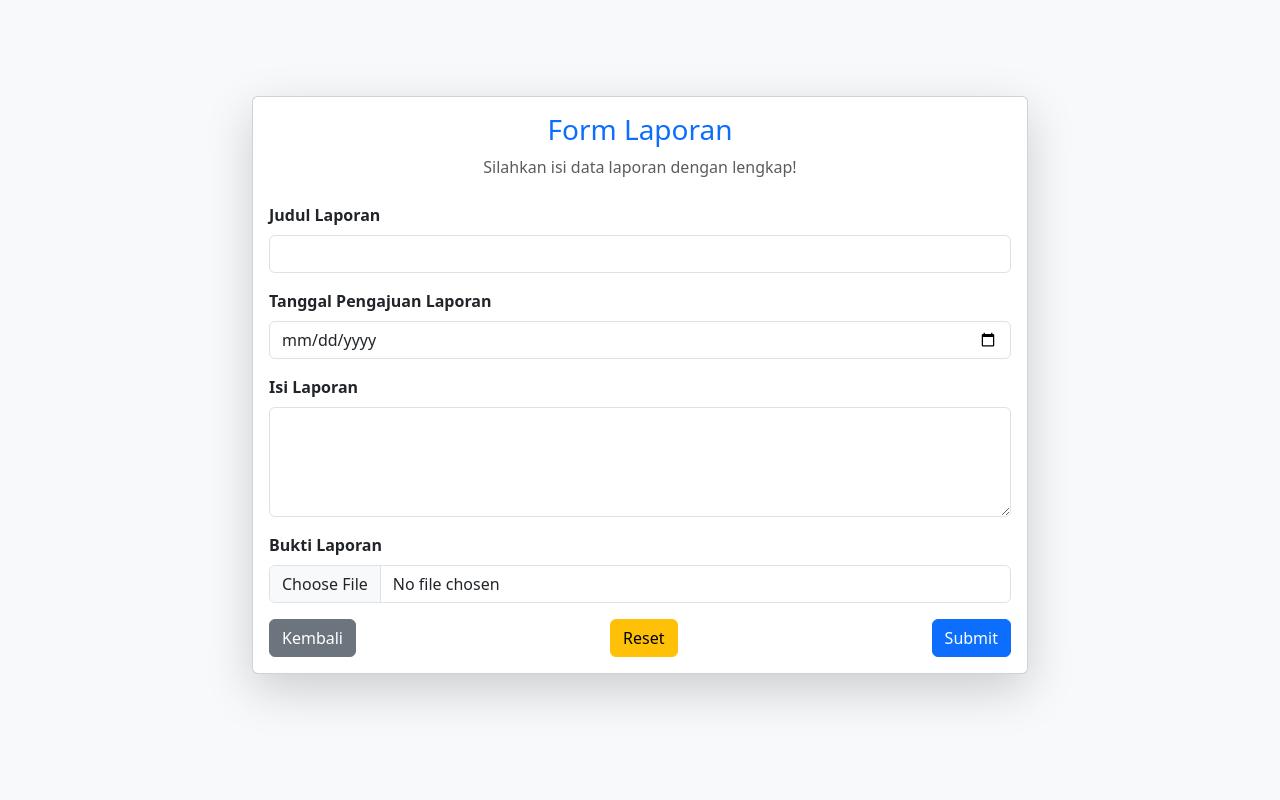
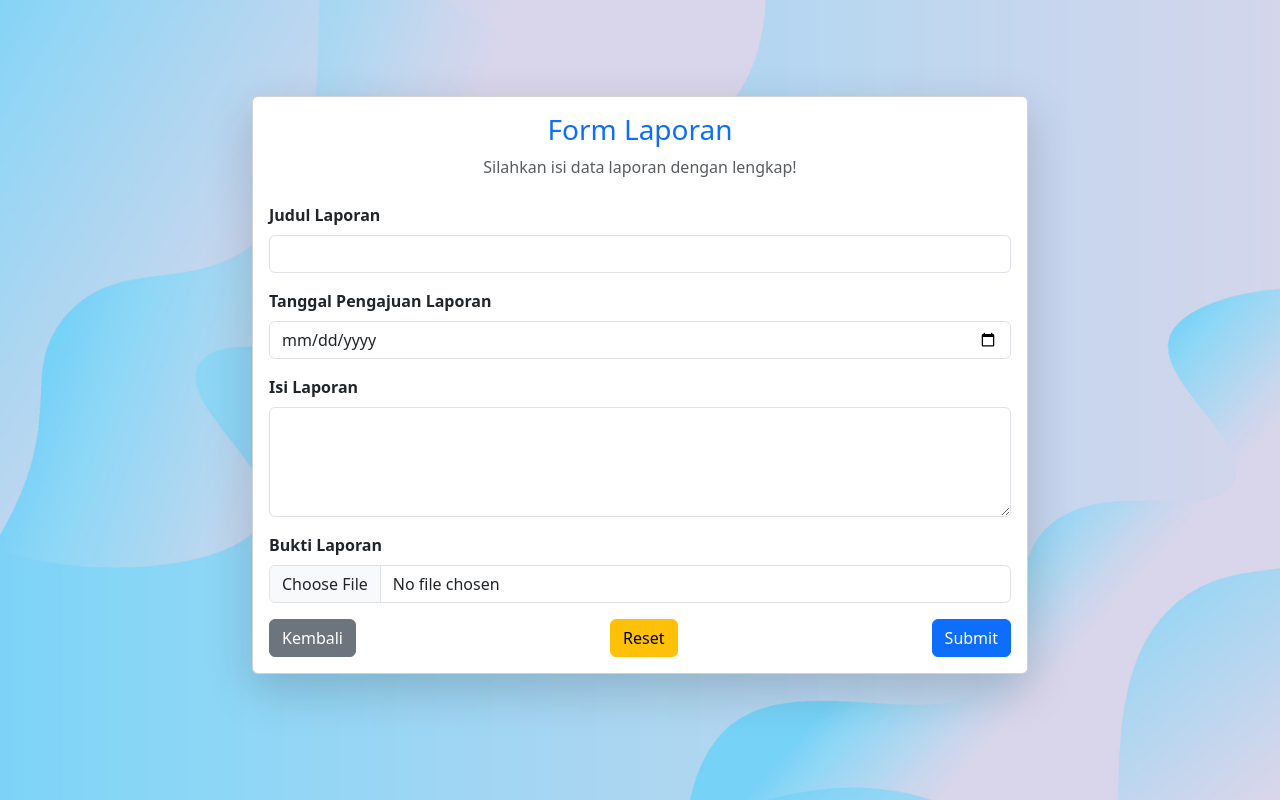
Before and after one commit to Alphabloo7/Projek-Web-Galangdana, a PHP site: page /laporan.php in a window 1280 px wide. Run offline with PHP 8.4, Linux system fonts and the light colour scheme.

Commit message:
update laporan

```diff
--- a/Tugas5_A_GalangDana/laporan.php
+++ b/Tugas5_A_GalangDana/laporan.php
@@ -1,14 +1,5 @@
 <?php
-/* ------- CEK LOGIN lebih dulu -------
-session_start();                       // wajib panggil session dulu
-
-if (!isset($_SESSION['id_user'])) {    // belum login? lempar ke halaman login
-    header("Location: login.php");
-    exit;
-}
-
-/* (opsional) kalau mau tampilkan nama user di halaman
-$namaUser = $_SESSION['nama_user'] ?? 'User'; */
+session_start();
 ?>
 <!DOCTYPE html>
 <html lang="id">
@@ -18,6 +9,17 @@ $namaUser = $_SESSION['nama_user'] ?? 'User'; */
   <meta name="viewport" content="width=device-width, initial-scale=1">
   <title>Form Laporan</title>
   <link href="https://cdn.jsdelivr.net/npm/bootstrap@5.3.0/dist/css/bootstrap.min.css" rel="stylesheet">
+   <style>
+    body {
+        background-image: url('images/bg6.jpg');
+        background-repeat: no-repeat;
+        background-position: center center;
+        background-size: cover;
+        background-attachment: fixed;
+        min-height: 100vh;
+        padding-bottom: 50px;
+    }
+    </style>
 </head>
 
 <body class="bg-light py-5">
@@ -47,7 +49,7 @@ $namaUser = $_SESSION['nama_user'] ?? 'User'; */
             <input type="file" name="bukti_laporan" class="form-control">
           </div>
             <div class="d-flex justify-content-between">
-            <input type="hidden" name="status_laporan " value="Pending">
+            <input type="hidden" name="status_laporan" value="Pending">
             <a href="index2.php" class="btn btn-secondary">Kembali</a>
             <button type="reset" class="btn btn-warning">Reset</button>
             <button type="submit" class="btn btn-primary">Submit</button>
--- a/Tugas5_A_GalangDana/proses_laporan.php
+++ b/Tugas5_A_GalangDana/proses_laporan.php
@@ -1,4 +1,5 @@
 <?php
+session_start();
 require_once 'koneksi.php'; // koneksi ke database
 
 // Fungsi untuk upload bukti laporan
@@ -39,7 +40,7 @@ $judul   = trim($_POST['judul_laporan'] ?? '');
 $tanggal = $_POST['tgl_laporan'] ?? date('Y-m-d');
 $isi     = trim($_POST['isi_laporan'] ?? '');
 $status  = $_POST['status_laporan'] ?? 'Pending';
-$id_user = $_SESSION['id_user'];
+$id_user = $_SESSION['user_id'];
 
 // Validasi
 if ($judul === '' || $isi === '') {
```
Also changed, not shown: Tugas5_A_GalangDana/images/bg6.jpg (added).
